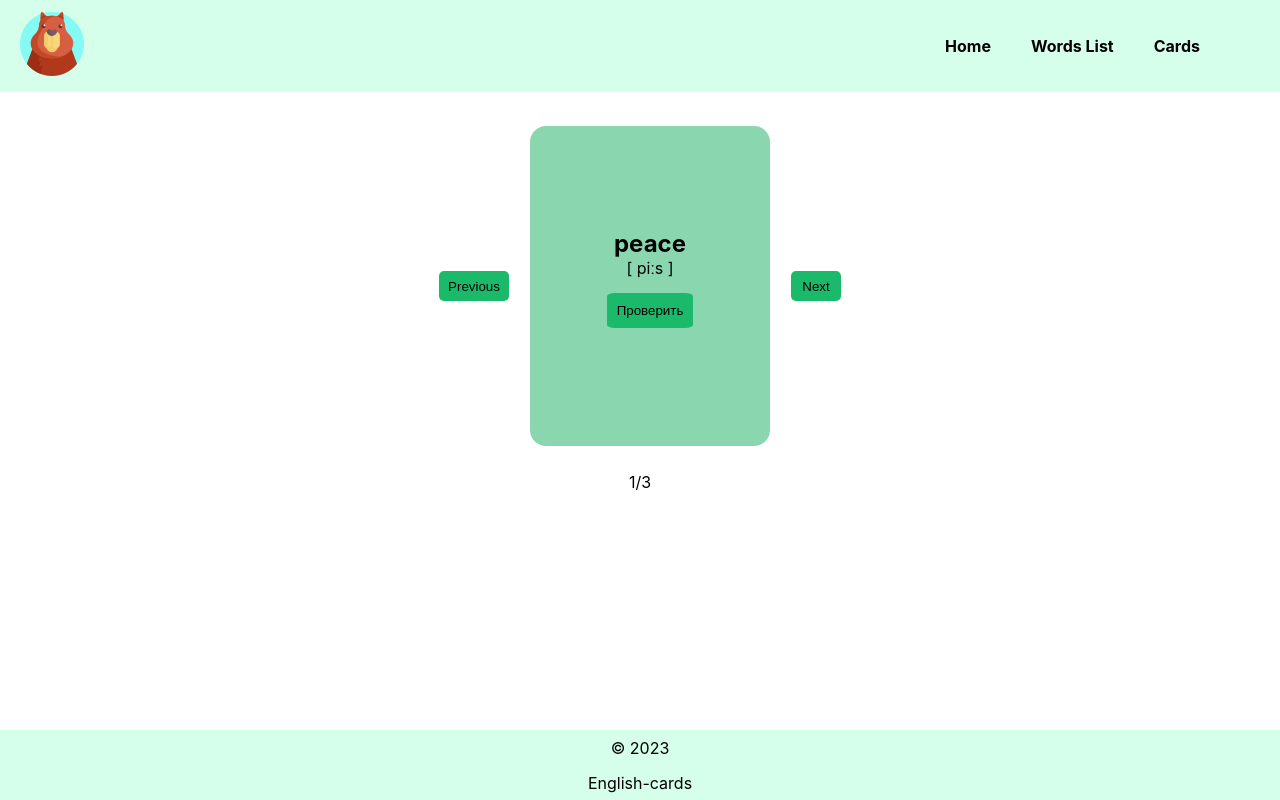
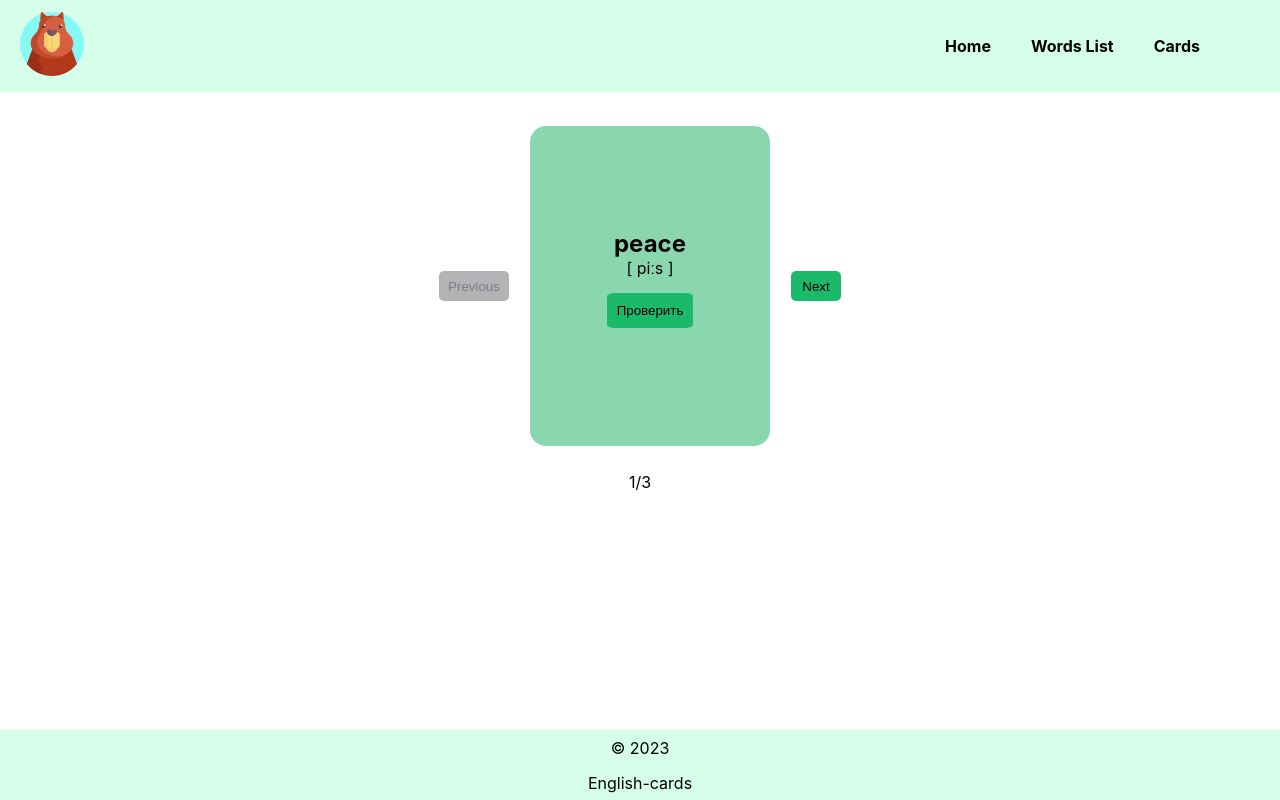
Before and after one commit to elenaturlenko/english-card, a React app in the folder app/: page /game in a window 1280 px wide. Built offline with nearby package versions, Linux system fonts and the light colour scheme.

Commit message:
Добавила состояние, когда карточки закончились

```diff
--- a/app/src/componets/Buttons/ButtonNext.jsx
+++ b/app/src/componets/Buttons/ButtonNext.jsx
@@ -2,7 +2,16 @@ import React from "react";
 import "./ButtonNext.scss";
 
 function ButtonNext(props) {
-    return <button className="btn-next" onClick={props.onClick}>Next</button>;
+    const {disabled, onClick} = props;
+    return (
+
+        <button
+            className={disabled ? "disabled" : "btn-next"}
+            onClick={onClick}
+            >
+            Next
+            </button>
+    );
 }
 
 export default ButtonNext;
--- a/app/src/componets/Buttons/ButtonNext.scss
+++ b/app/src/componets/Buttons/ButtonNext.scss
@@ -11,4 +11,15 @@
         -ms-transform: scale(1.1);
         transform: scale(1.1);
     }
+
 }
+
+.disabled {
+    width: 70px;
+    height: 30px;
+    margin: 5px;
+    border: none;
+    border-radius: 5px;
+    color: #7c7c85;
+    background-color: #b3b3b6;
+}
--- a/app/src/componets/Buttons/ButtonPrev.jsx
+++ b/app/src/componets/Buttons/ButtonPrev.jsx
@@ -2,7 +2,15 @@ import React from "react";
 import "./ButtonPrev.scss";
 
 function ButtonPrev(props) {
-    return <button className="btn-prev" onClick={props.onClick}>Previous</button>;
+    const {disabled, onClick} = props;
+    return (
+        <button
+            className= {disabled ? "disabled" : "btn-prev"}
+            onClick={onClick}
+            >
+            Previous
+        </button >
+    );
 }
 
 export default ButtonPrev;
--- a/app/src/componets/Buttons/ButtonPrev.scss
+++ b/app/src/componets/Buttons/ButtonPrev.scss
@@ -12,3 +12,13 @@
         transform: scale(1.1);
     }
 }
+
+.disabled {
+    width: 70px;
+    height: 30px;
+    margin: 5px;
+    border: none;
+    border-radius: 5px;
+    color: #7c7c85;
+    background-color: #b3b3b6;
+}
--- a/app/src/componets/CardContainer/CardContainer.jsx
+++ b/app/src/componets/CardContainer/CardContainer.jsx
@@ -30,13 +30,13 @@ function CardContainer(props) {
     return (
       <main className="cardContainer">
         <div className="oneCard">
-          <ButtonPrev onClick={handleClickPrev} />
+          <ButtonPrev onClick={handleClickPrev} disabled={selectedCardIndex === 0} />
           <Card
             word={words[selectedCardIndex].english}
             transcription={words[selectedCardIndex].transcription}
             translation={words[selectedCardIndex].russian}
           ></Card>
-          <ButtonNext onClick={handleClickNext} />
+          <ButtonNext onClick={handleClickNext} disabled={selectedCardIndex === words.length - 1}/>
         </div>
         <span className="numberCard">
           {selectedCardIndex + 1}/{words.length}
```
